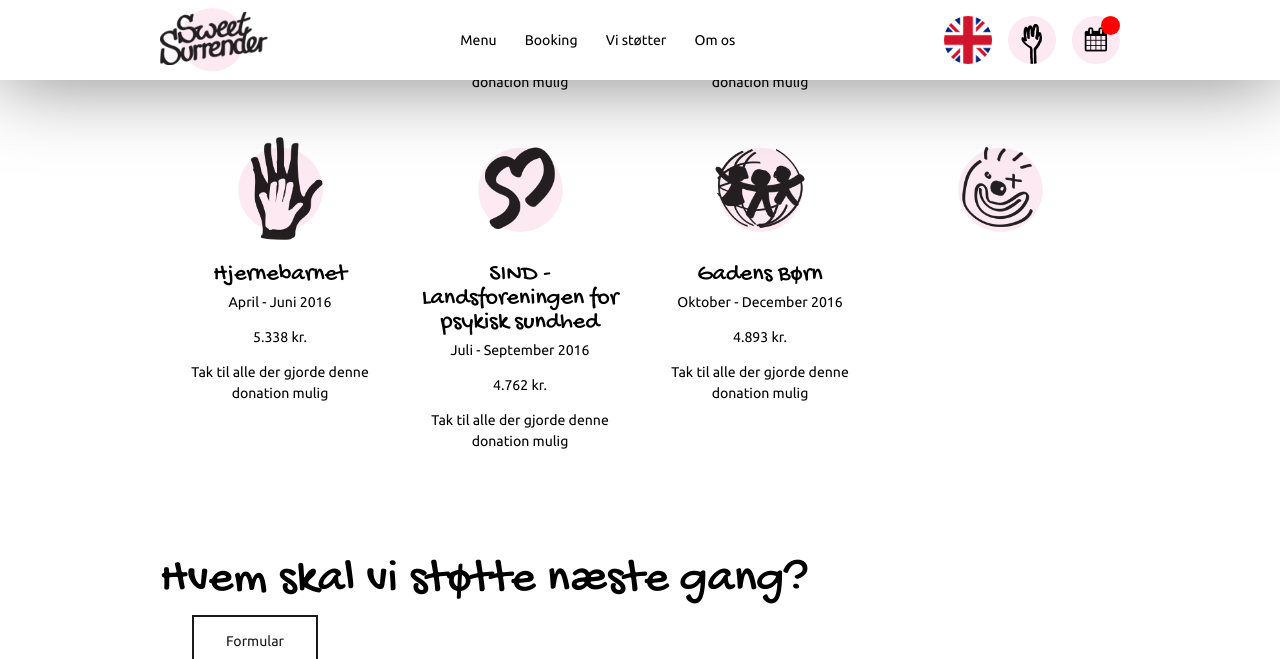
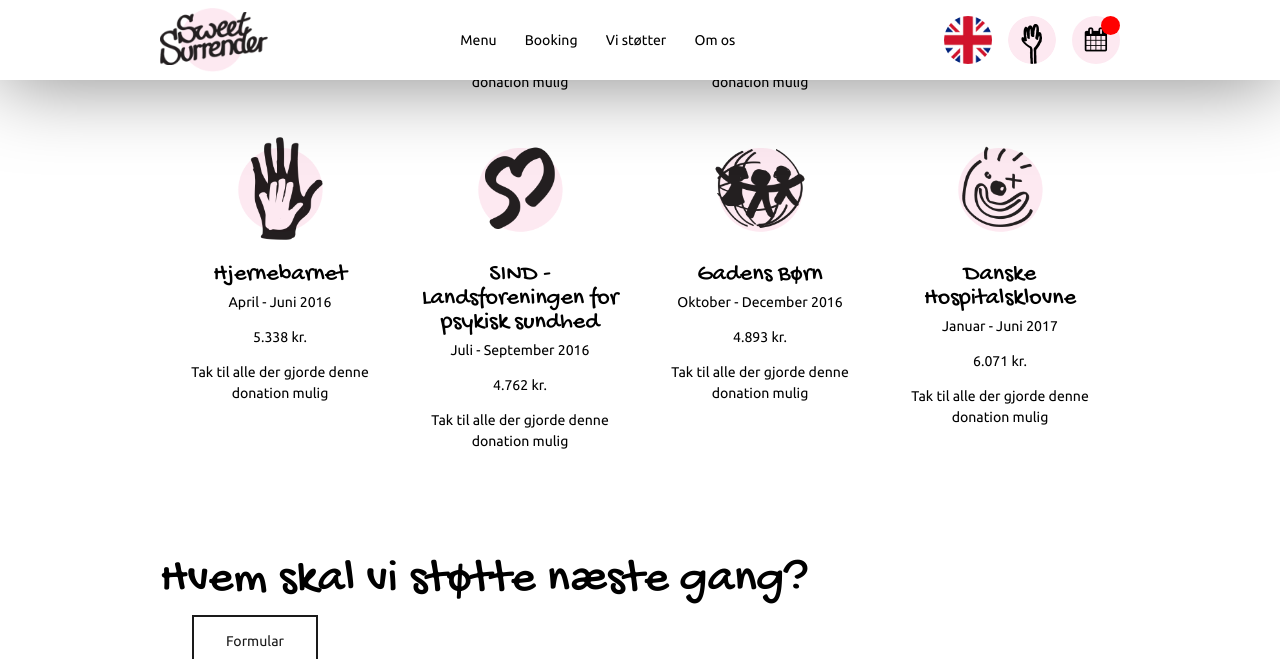
Before and after one commit to sweetsurrenderdk/sweetsurrenderdk.github.io, a Jekyll site: the page built from content/da/567d4e622341243144e3f58fc8b675a711a9ad17.md, in a window 1280 px wide and 900 px high, scrolled down 2014 px, cut to the strip 0-659 px from the top of the window. Built offline with Jekyll 4.4.1, drawn with Linux system fonts in a browser that asks for light colours.

Commit message:
Commit from HashBrown CMS

```diff
--- a/content/da/567d4e622341243144e3f58fc8b675a711a9ad17.md
+++ b/content/da/567d4e622341243144e3f58fc8b675a711a9ad17.md
@@ -109,10 +109,10 @@ sections:
                 comment: 'Tak til alle der gjorde denne donation mulig'
             -
                 image: 25f2836031488a242ae5286f81f4b1905ad7e5f1
-                title: null
-                amount: null
-                period: null
-                comment: null
+                title: 'Danske Hospitalsklovne'
+                amount: '6.071 kr.'
+                period: 'Januar - Juni 2017'
+                comment: 'Tak til alle der gjorde denne donation mulig'
     -
         template: tabbedIframes
         heading: 'Hvem skal vi støtte næste gang?'
```
